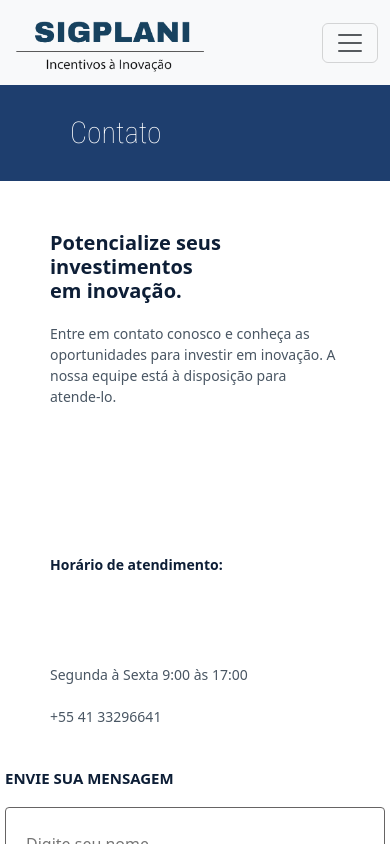
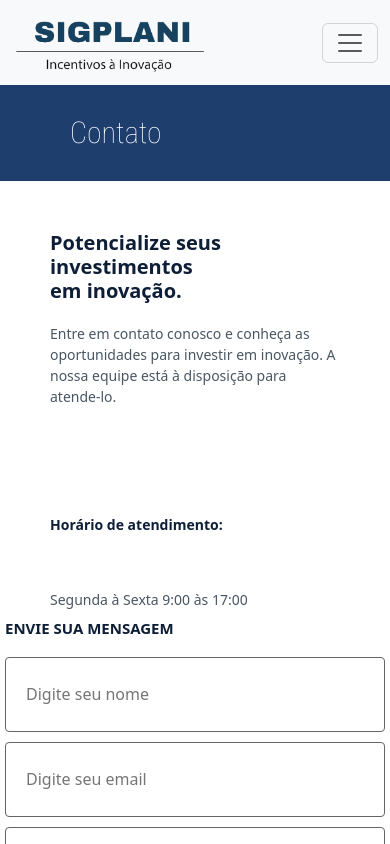
Before and after one commit to Marcos-Gabriell/Projeto-web-react, a React (Create React App) app: page /contato in a window 390 px wide. Shown: the top 844 px of the page. Built offline with nearby package versions, Linux system fonts and the light colour scheme.

Commit message:
teste do responsivo da pagina contato

```diff
--- a/src/paginacontato.css
+++ b/src/paginacontato.css
@@ -146,10 +146,10 @@ input[type="checkbox"] {
   .teexxt-containerrt5 p {
     font-size: 14px;
     color: rgb(73, 86, 99);
-    margin-bottom: 150px; /* Adiciona um espaço de 20 pixels para baixo */
+    margin-bottom: 110px; /* Adiciona um espaço de 20 pixels para baixo */
   }
   .teexxt-containerrt5 h3 {
     font-size: 14px;
-    margin-bottom: 90px;
+    margin-bottom: 55px;
   }
 }
```
